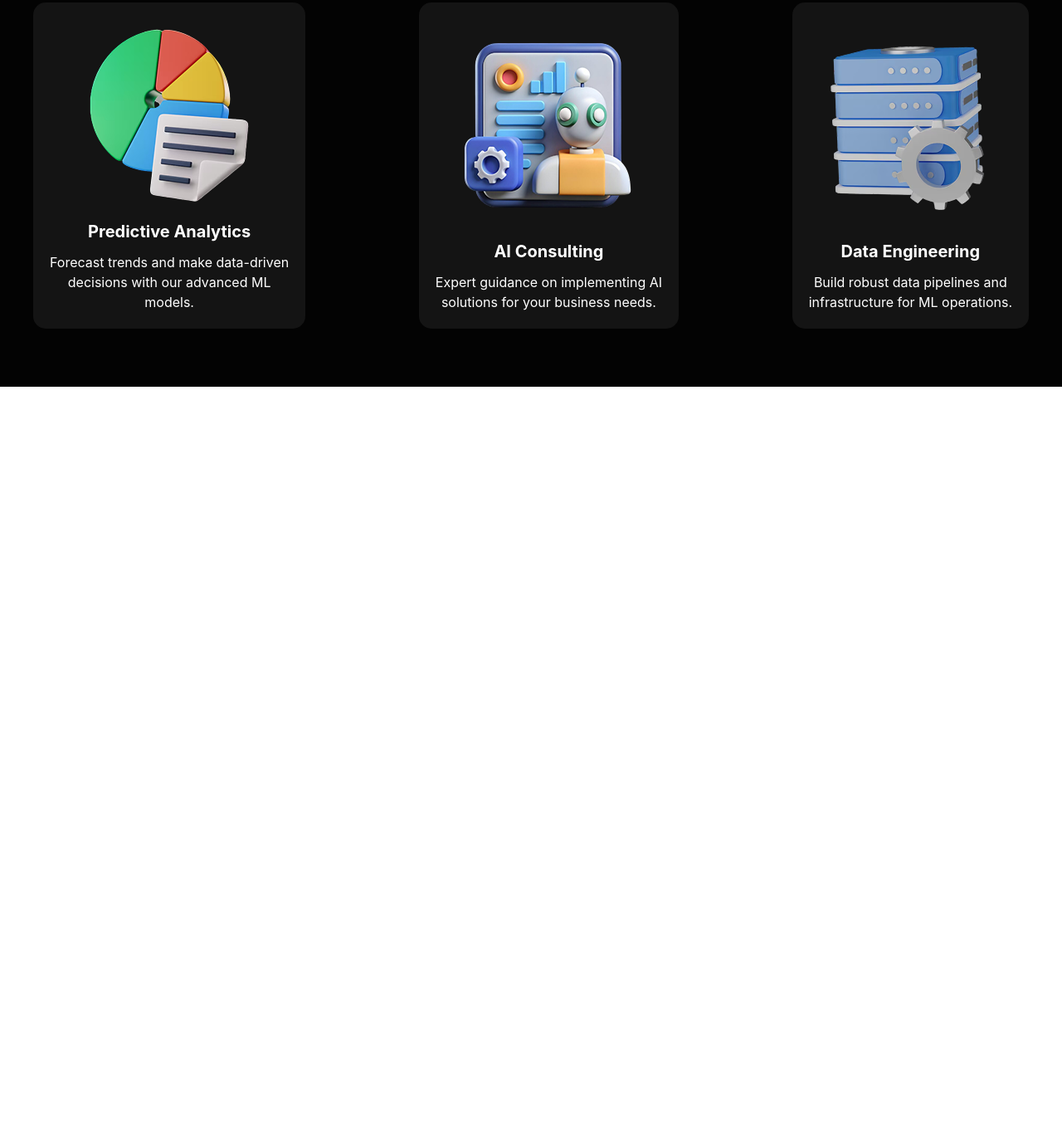
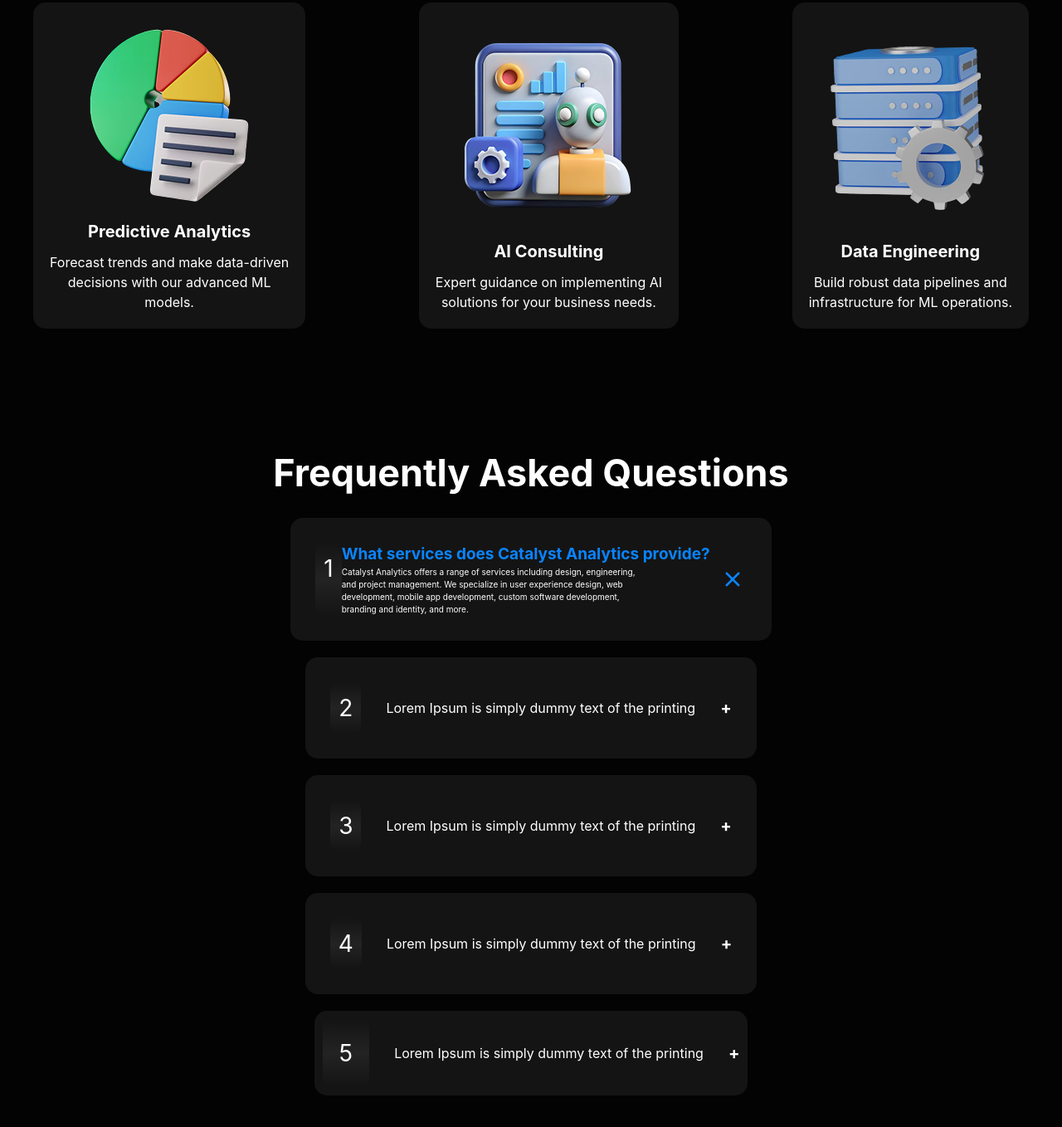
Before and after one commit to Tol1bjon/EXAM3.git-and-github, a website: page index.html in a window 1280 px wide. Shown: the part 1472-2830 px from the top of the page at 83% size. Before the commit the page ends 1938 px from the top, so only its background shows below. Drawn offline with nearby package versions, Linux system fonts and the light colour scheme; files that its build step writes are made by us from their sources.

Commit message:
Section3

```diff
--- a/index.html
+++ b/index.html
@@ -76,6 +76,44 @@
                 </aside>
             </div>
         </section>
+
+        <section class="bg-[#030303] text-[white] relative py-[70px] lg:px-0 px-[10px]">
+            <div class="max-w-[1200px] m-auto flex flex-col gap-[20px]">
+                <h1 class="font-bold lg:text-[45px] text-center">Frequently Asked Questions</h1>
+                <aside class="flex flex-col items-center gap-[20px]">
+                    <div class="flex justify-between p-[30px] rounded-[15px] bg-[#141414]">
+                        <p class="text-[28px] p-[10px] bg-gradient-to-t from-[#141414] via-[#232323] rounded-[10px] items-center gap-[30px]">1</p>
+                        <div class="flex gap-[10px] justify-between items-center gap-[3px]">
+                            <div>
+                                <h1 class="text-[#0A84FF] font-bold text-[19px]">What services does Catalyst Analytics provide?</h1>
+                                <p class="lg:text-[10px]">Catalyst Analytics offers a range of services including design, engineering, <br class="lg:flex hidden"> and project management. We specialize in user experience design, web <br class="lg:flex hidden"> development, mobile app development, custom software development, <br class="lg:flex hidden"> branding and identity, and more.</p>
+                            </div>
+                            <img src="./src/Icon (30).png" alt="">
+                        </div>
+                    </div>
+                    <div class="flex justify-between p-[30px] rounded-[15px] bg-[#141414] items-center gap-[30px]">
+                        <p class="text-[28px] p-[10px] bg-gradient-to-t from-[#141414] via-[#232323] rounded-[10px]">2</p>
+                        <p>Lorem Ipsum is simply dummy text of the printing </p>
+                        <h1 class="font-bold text-[20px]">+</h1>
+                    </div>
+                    <div class="flex justify-between p-[30px] rounded-[15px] bg-[#141414] items-center gap-[30px]">
+                        <p class="text-[28px] p-[10px] bg-gradient-to-t from-[#141414] via-[#232323] rounded-[10px]">3</p>
+                        <p>Lorem Ipsum is simply dummy text of the printing </p>
+                        <h1 class="font-bold text-[20px]">+</h1>
+                    </div>
+                    <div class="flex justify-between p-[30px] rounded-[15px] bg-[#141414] items-center gap-[30px]">
+                        <p class="text-[28px] p-[10px] bg-gradient-to-t from-[#141414] via-[#232323] rounded-[10px]">4</p>
+                        <p>Lorem Ipsum is simply dummy text of the printing </p>
+                        <h1 class="font-bold text-[20px]">+</h1>
+                    </div>
+                    <div class="flex justify-between items-center gap-[30px] p-[10px] rounded-[15px] bg-[#141414]">
+                        <p class="text-[28px] p-[20px] bg-gradient-to-t from-[#141414] via-[#232323] rounded-[10px]">5</p>
+                        <p>Lorem Ipsum is simply dummy text of the printing </p>
+                        <h1 class="font-bold text-[20px]">+</h1>
+                    </div>
+                </aside>
+            </div>
+        </section>
     </main>
 </body>
 </html>
```
Also changed, not shown: src/Icon (30).png (added).
